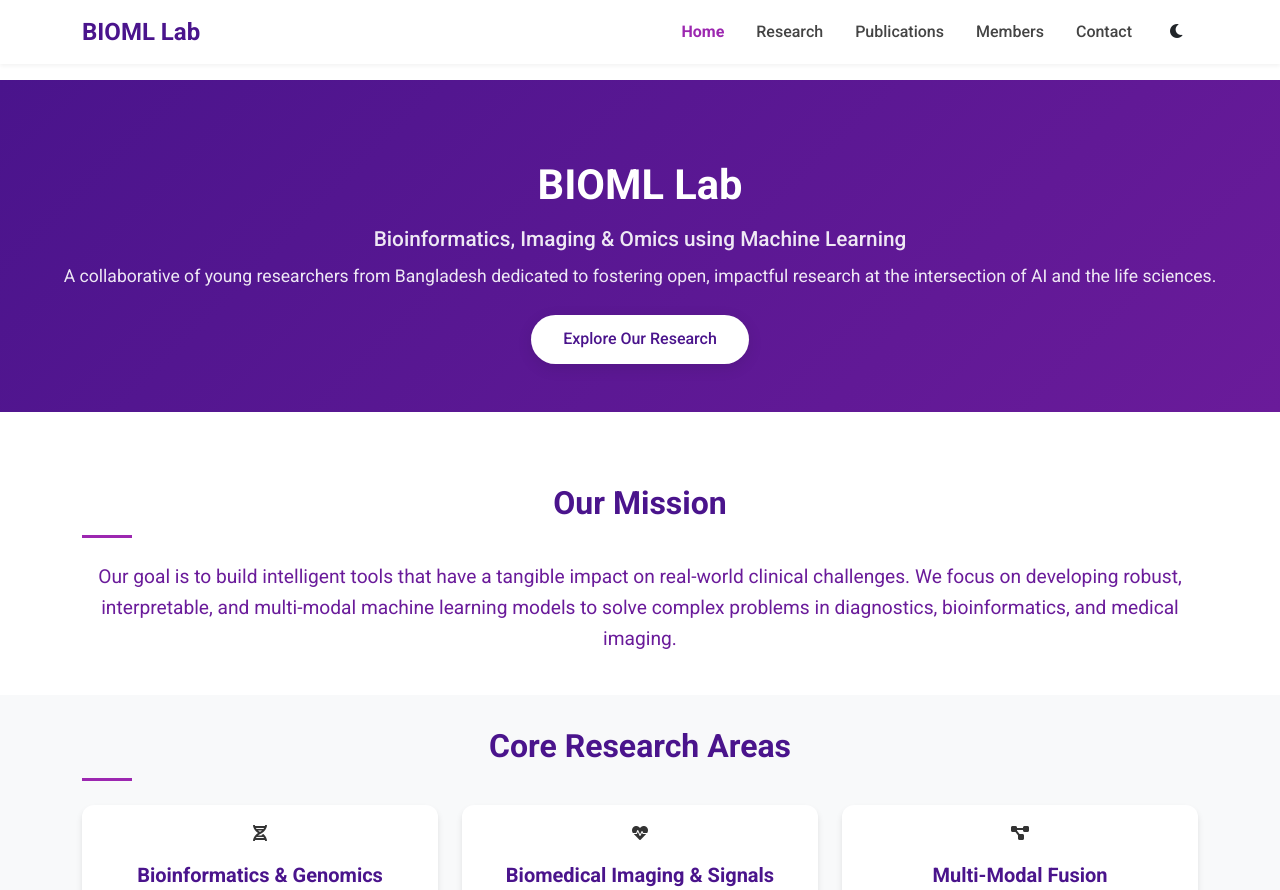
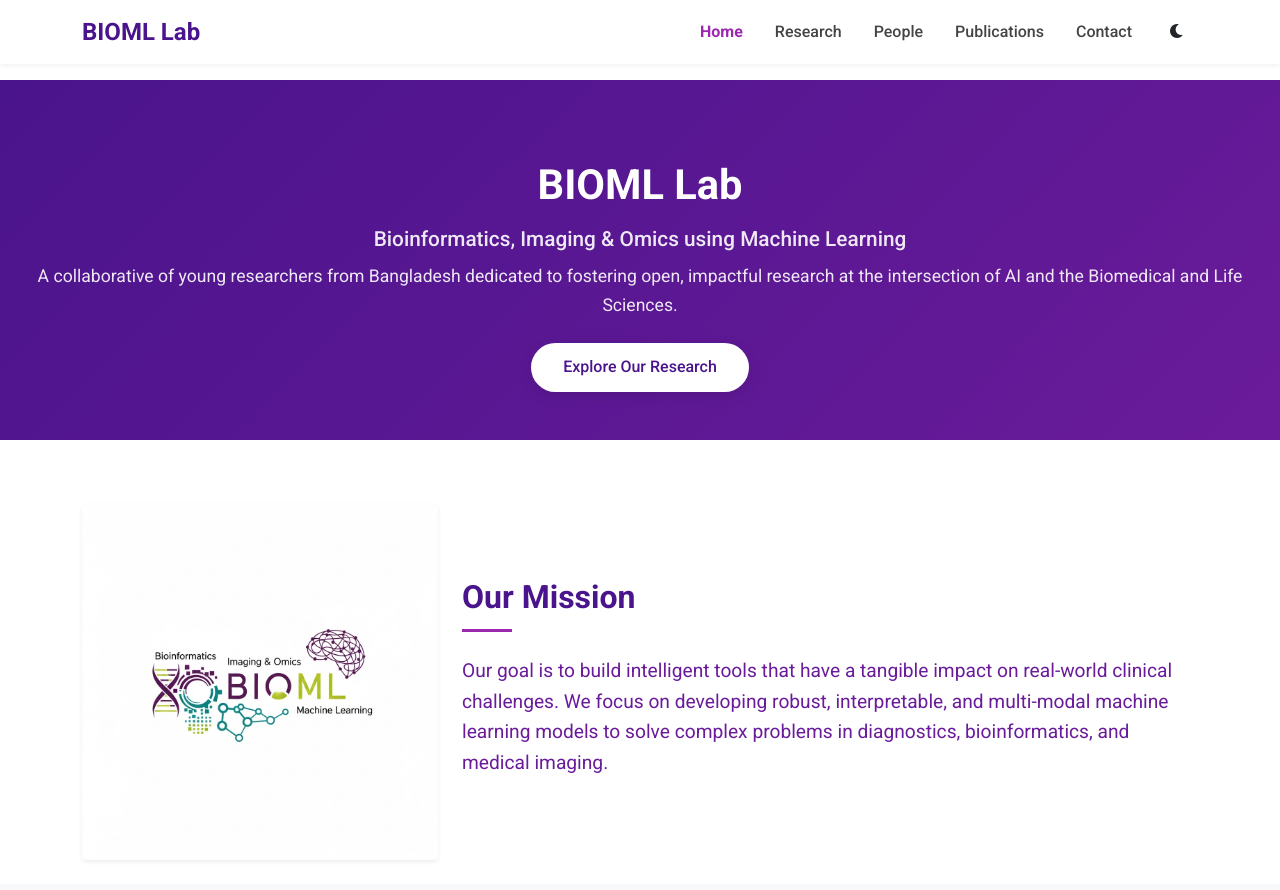
Before and after one commit to bioml-lab/bioml-lab.github.io, a plain HTML site: page index.html in a window 1280 px wide. Shown: the top 890 px of the page. Drawn offline with nearby package versions, Linux system fonts and the light colour scheme; a small style sheet from the web is missing.

Commit message:
Update index.html

```diff
--- a/index.html
+++ b/index.html
@@ -8,11 +8,10 @@
     <link href="https://cdn.jsdelivr.net/npm/bootstrap@5.1.3/dist/css/bootstrap.min.css" rel="stylesheet">
     <link rel="stylesheet" href="https://cdnjs.cloudflare.com/ajax/libs/font-awesome/6.0.0/css/all.min.css">
     <link href="https://fonts.googleapis.com/css2?family=Roboto:wght@300;400;500;700&display=swap" rel="stylesheet">
-    <link rel="stylesheet" href="styles.css"> <!-- This uses the same stylesheet as your personal site -->
-    <!-- You can add a lab-specific favicon later, e.g., <link rel="icon" href="bioml_favicon.png"> -->
+    <link rel="stylesheet" href="styles.css">
 </head>
 <body>
-    <!-- BIOML Navigation Bar -->
+    <!-- BIOML Navigation Bar (New Order) -->
     <nav class="navbar navbar-expand-lg navbar-light fixed-top">
         <div class="container">
             <a class="navbar-brand" href="index.html">BIOML Lab</a>
@@ -23,8 +22,8 @@
                 <ul class="navbar-nav ms-auto">
                     <li class="nav-item"><a class="nav-link active" href="index.html">Home</a></li>
                     <li class="nav-item"><a class="nav-link" href="research.html">Research</a></li>
+                    <li class="nav-item"><a class="nav-link" href="members.html">People</a></li>
                     <li class="nav-item"><a class="nav-link" href="publications.html">Publications</a></li>
-                    <li class="nav-item"><a class="nav-link" href="members.html">Members</a></li>
                     <li class="nav-item"><a class="nav-link" href="contact.html">Contact</a></li>
                 </ul>
                 <button id="theme-toggle" class="btn theme-toggle-btn ms-2">
@@ -38,7 +37,7 @@
     <div class="jumbotron text-center">
         <h1>BIOML Lab</h1>
         <p class="lead">Bioinformatics, Imaging & Omics using Machine Learning</p>
-        <p>A collaborative of young researchers from Bangladesh dedicated to fostering open, impactful research at the intersection of AI and the life sciences.</p>
+        <p>A collaborative of young researchers from Bangladesh dedicated to fostering open, impactful research at the intersection of AI and the Biomedical and Life Sciences.</p>
         <a href="research.html" class="btn btn-primary">Explore Our Research</a>
     </div>
 
@@ -46,9 +45,16 @@
     <main>
         <!-- About Us / Mission Section -->
         <section id="about" class="section fade-in">
-            <div class="container text-center">
-                <h2 class="mb-4">Our Mission</h2>
-                <p class="lead">Our goal is to build intelligent tools that have a tangible impact on real-world clinical challenges. We focus on developing robust, interpretable, and multi-modal machine learning models to solve complex problems in diagnostics, bioinformatics, and medical imaging.</p>
+            <div class="container">
+                <div class="row align-items-center">
+                    <div class="col-lg-4 text-center">
+                        <img src="bioml-logo.jpeg" class="img-fluid rounded shadow-sm lab-logo-mission" alt="BIOML Lab Logo">
+                    </div>
+                    <div class="col-lg-8">
+                        <h2 class="mb-4 text-start">Our Mission</h2>
+                        <p class="lead">Our goal is to build intelligent tools that have a tangible impact on real-world clinical challenges. We focus on developing robust, interpretable, and multi-modal machine learning models to solve complex problems in diagnostics, bioinformatics, and medical imaging.</p>
+                    </div>
+                </div>
             </div>
         </section>
 
@@ -112,14 +118,17 @@
             </div>
         </section>
 
-        <!-- Connect Section -->
+        <!-- Connect Section (Updated with GitHub) -->
         <section id="connect" class="section fade-in">
-            <div class="container">
+             <div class="container">
                 <div class="row justify-content-center">
                     <div class="col-lg-8">
                         <div class="insight-card connect text-center">
                             <h4><i class="fas fa-hands-helping me-2"></i>Collaborate With Us</h4>
                             <p>We are always looking for passionate students, researchers, and collaborators. If our work interests you, please get in touch.</p>
+                            <div class="social-links">
+                                <a href="https://github.com/bioml-lab" class="btn social-btn github" title="GitHub" target="_blank" rel="noopener noreferrer"><i class="fab fa-github"></i> GitHub</a>
+                            </div>
                             <div class="contact-info mt-4">
                                 <p><i class="fas fa-envelope"></i> <a href="mailto:bioml.bd@gmail.com">bioml.bd@gmail.com</a></p>
                             </div>
```
